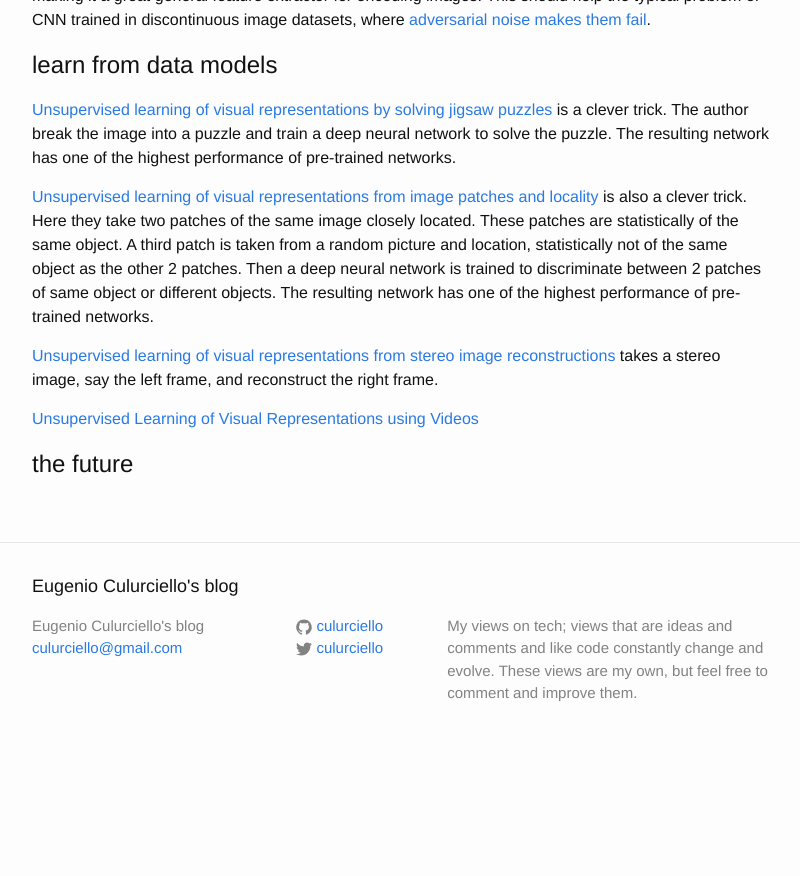
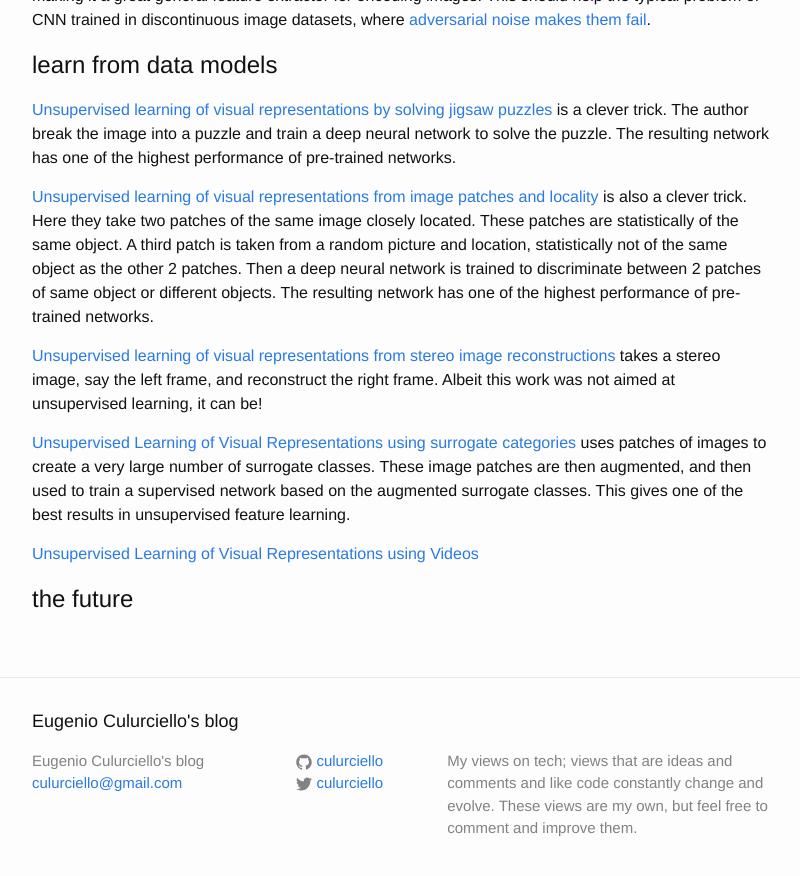
Before and after one commit to culurciello/culurciello.github.io, a Jekyll site: the page built from _posts/2016-06-10-unsup.markdown, in a window 1280 px wide and 900 px high, scrolled down 4608 px. Shown: the top 876 px of the window, without its empty margins (238-1038 px from the left). Built offline with Jekyll 4.4.1, drawn with Linux system fonts in a browser that asks for light colours; before the commit the page ends 5373 px from its top, so only the background shows below that.

Commit message:
unsure more

```diff
--- a/_posts/2016-06-10-unsup.markdown
+++ b/_posts/2016-06-10-unsup.markdown
@@ -88,7 +88,10 @@ The smooth space learned by the generator suggests that the discriminator also h
 [Unsupervised learning of visual representations from image patches and locality](https://arxiv.org/abs/1511.06811) is also a clever trick. Here they take two patches of the same image closely located. These patches are statistically of the same object. A third patch is taken from a random picture and location, statistically not of the same object as the other 2 patches. Then a deep neural network is trained to discriminate between 2 patches of same object or different objects. The resulting network has one of the highest performance of pre-trained networks.
 
 
-[Unsupervised learning of visual representations from stereo image reconstructions](http://arxiv.org/abs/1604.03650) takes a stereo image, say the left frame, and reconstruct the right frame.
+[Unsupervised learning of visual representations from stereo image reconstructions](http://arxiv.org/abs/1604.03650) takes a stereo image, say the left frame, and reconstruct the right frame. Albeit this work was not aimed at unsupervised learning, it can be!
+
+
+[Unsupervised Learning of Visual Representations using surrogate categories](http://arxiv.org/abs/1406.6909) uses patches of images to create a very large number of surrogate classes. These image patches are then augmented, and then used to train a supervised network based on the augmented surrogate classes. This gives one of the best results in unsupervised feature learning.
 
 [Unsupervised Learning of Visual Representations using Videos](http://arxiv.org/abs/1505.00687)
 
```
